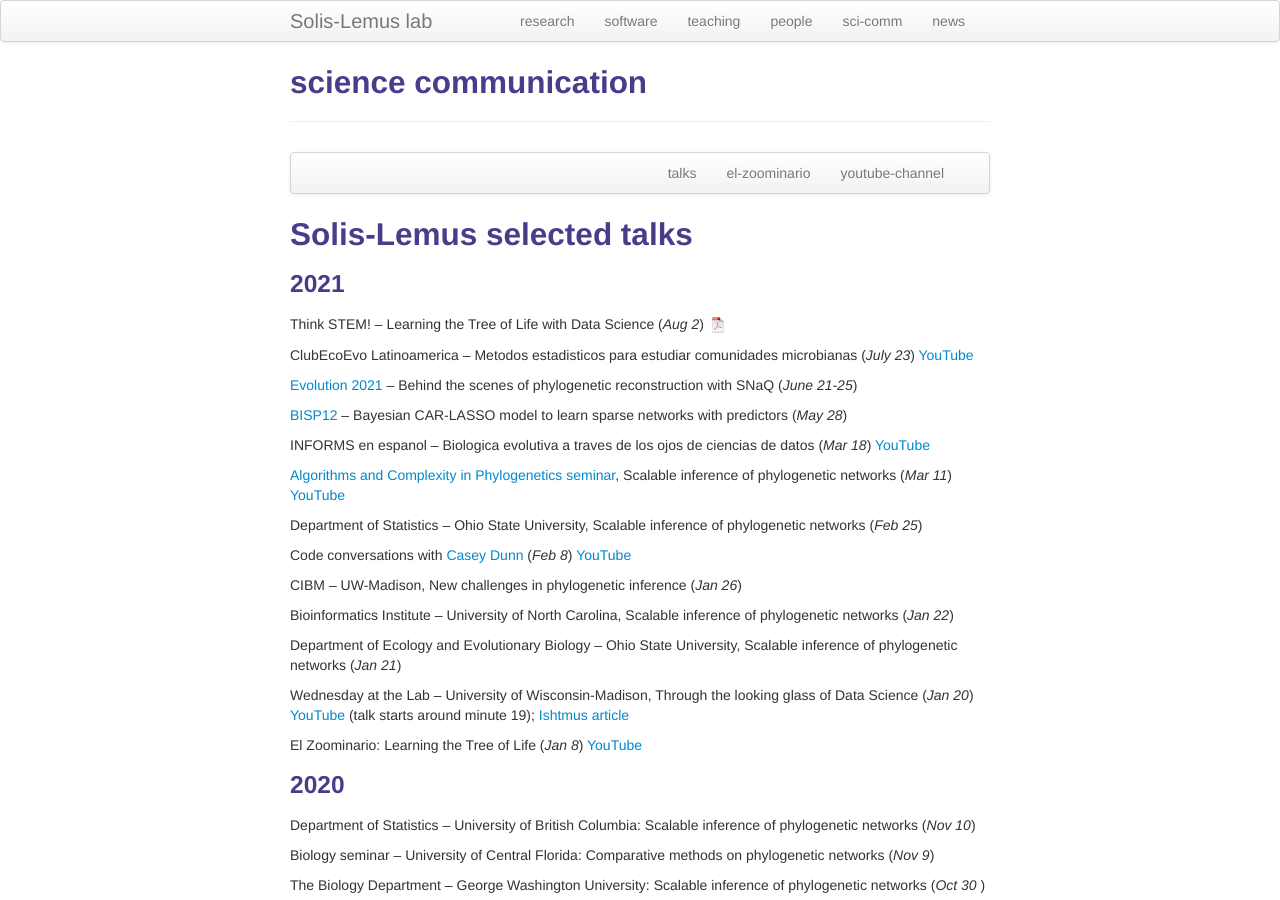
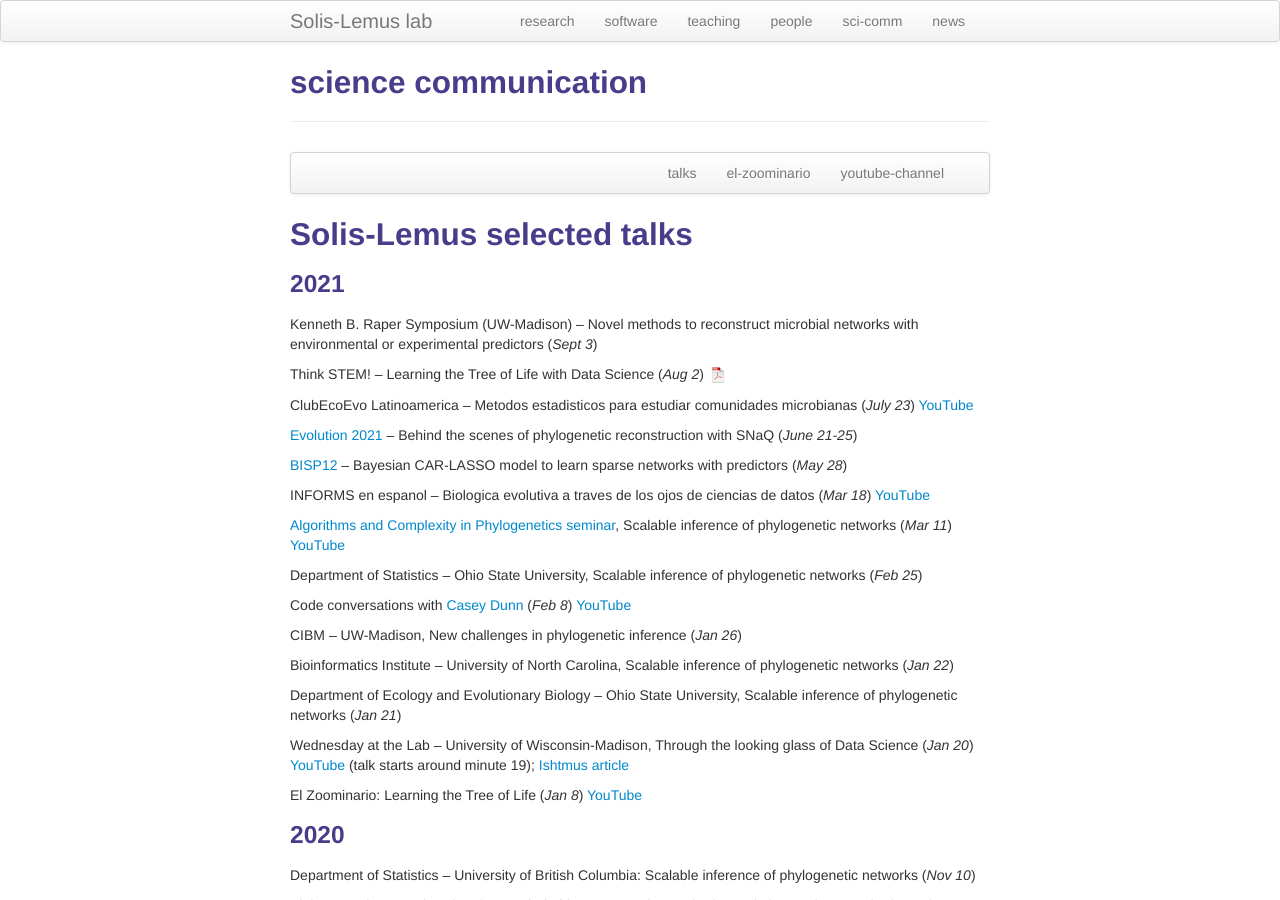
Before and after one commit to solislemuslab/solislemuslab.github.io, a Jekyll site: the page built from pages/talks.md, in a window 1280 px wide and 900 px high. Built offline with Jekyll 4.4.1, drawn with Linux system fonts in a browser that asks for light colours.

Commit message:
added raper talk

```diff
--- a/pages/talks.md
+++ b/pages/talks.md
@@ -18,6 +18,8 @@ description: Claudia Solis-Lemus' talks
 ## <a name="talks"></a>Solis-Lemus selected talks
 
 ### 2021
+
+Kenneth B. Raper Symposium (UW-Madison) -- Novel methods to reconstruct microbial networks with environmental or experimental predictors (_Sept 3_)
 
 Think STEM! -- Learning the Tree of Life with Data Science (_Aug 2_) [![pdf](icons16/pdf-icon.png)](https://www.stat.wisc.edu/~claudia/talk-stem.pdf)
 
```
